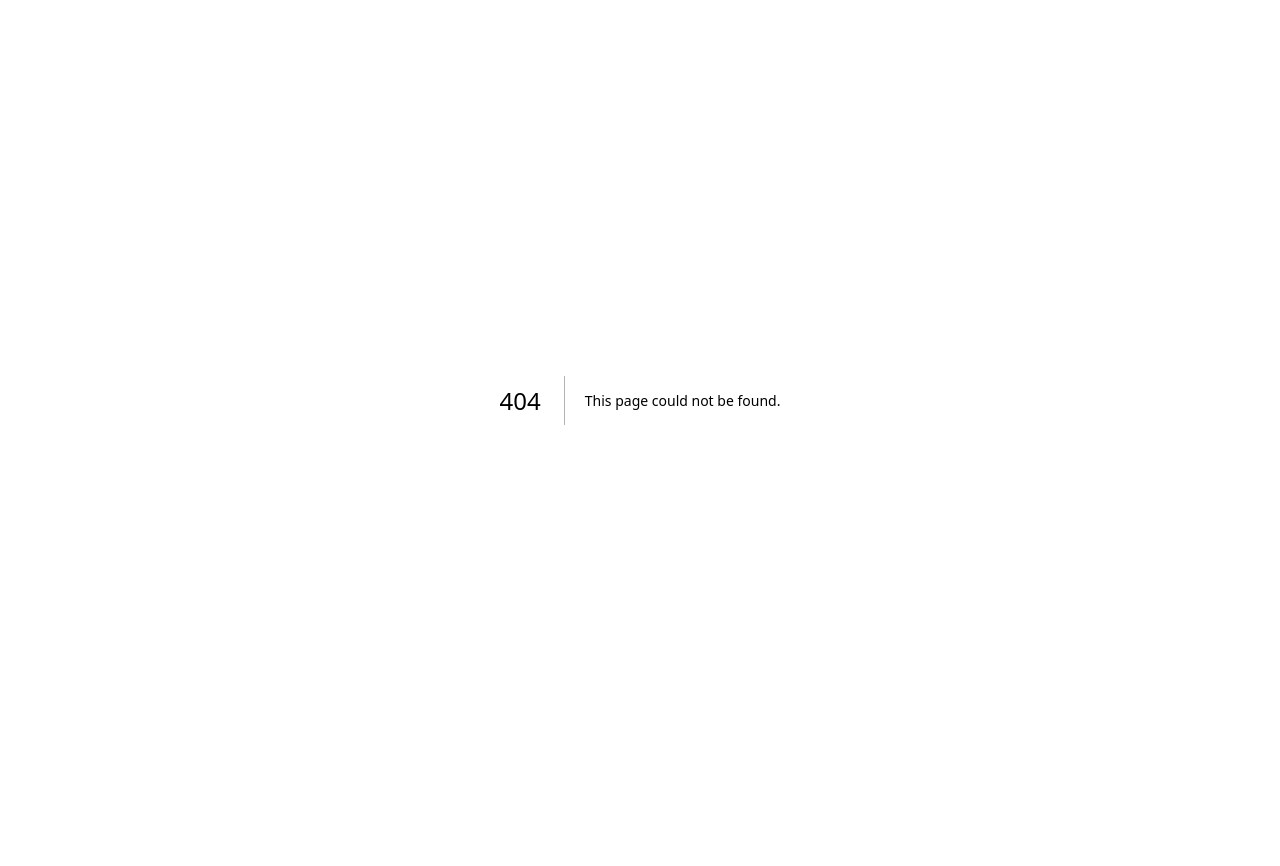
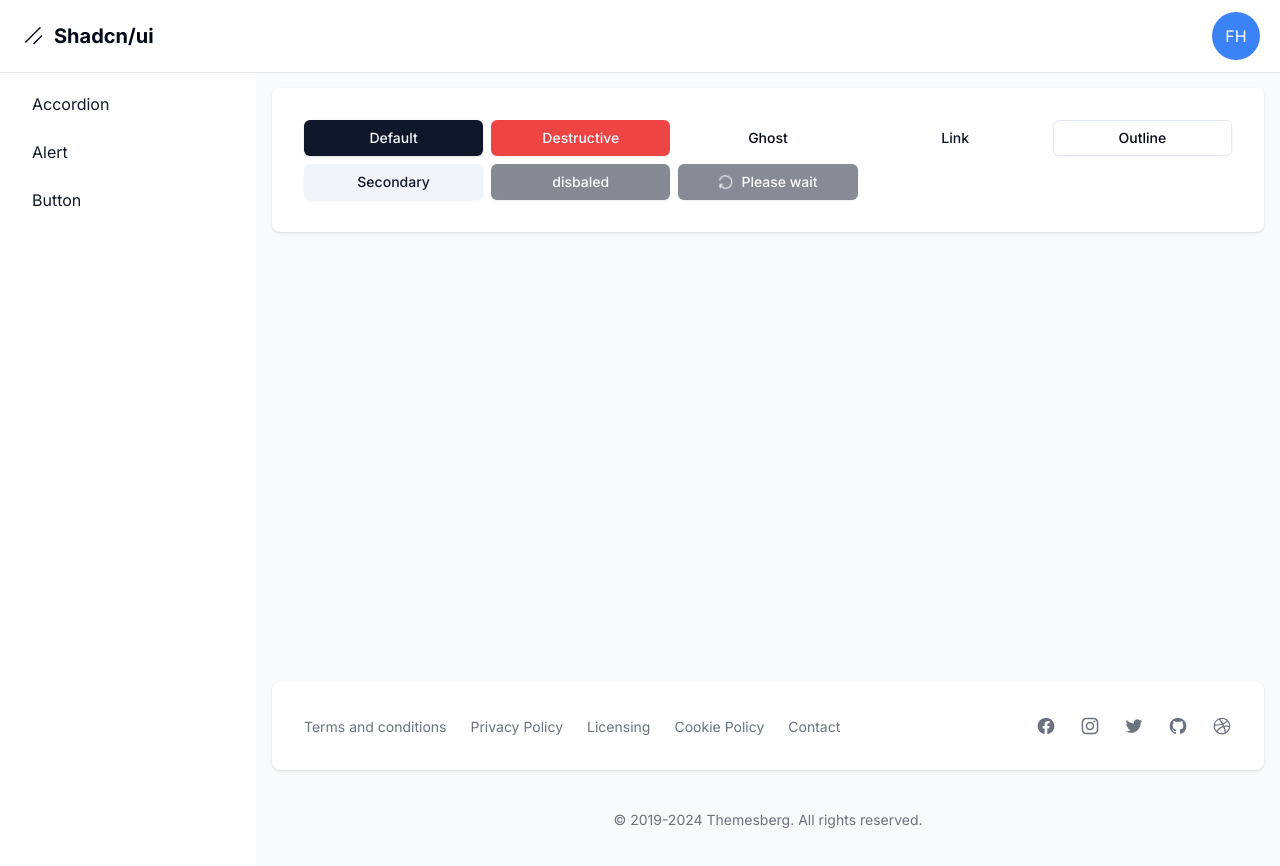
Before and after one commit to ReedRichards0511/shadcdn-ui, a Next.js app: page /dashboard/button in a window 1280 px wide. Before the commit this address had no page. Shown: the top 866 px of the page. Before the commit the page ends 800 px from the top, so only its background shows below. Built offline with nearby package versions, Linux system fonts and the light colour scheme.

Commit message:
add button component

```diff
--- a/package.json
+++ b/package.json
@@ -11,6 +11,7 @@
   "dependencies": {
     "@radix-ui/react-accordion": "^1.2.0",
     "@radix-ui/react-icons": "^1.3.0",
+    "@radix-ui/react-slot": "^1.1.0",
     "class-variance-authority": "^0.7.0",
     "clsx": "^2.1.1",
     "next": "14.2.4",
--- /dev/null
+++ b/src/app/dashboard/button/page.tsx
@@ -0,0 +1,20 @@
+import { Button } from "@/components/ui/button";
+import { ReloadIcon } from "@radix-ui/react-icons";
+
+export default function Page() {
+  return (
+    <div className="grid grid-cols-5 gap-2">
+      <Button>Default</Button>
+      <Button variant='destructive'>Destructive</Button>
+      <Button variant='ghost'>Ghost</Button>
+      <Button variant='link'>Link</Button>
+      <Button variant='outline'>Outline</Button>
+      <Button variant='secondary'>Secondary</Button>
+      <Button disabled>disbaled</Button>
+      <Button disabled>
+        <ReloadIcon className="mr-2 h-4 animate-spin" />
+        Please wait
+      </Button>
+    </div>
+  );
+}
--- a/src/app/dashboard/layout.tsx
+++ b/src/app/dashboard/layout.tsx
@@ -3,6 +3,7 @@
 const links = [
   { name: "accordion", href: "accordion" },
   { name: "alert", href: "alert" },
+  { name: "button", href: "button" },
 ];
 
 export default function DashboardLayout({
--- /dev/null
+++ b/src/components/ui/button.tsx
@@ -0,0 +1,57 @@
+import * as React from "react"
+import { Slot } from "@radix-ui/react-slot"
+import { cva, type VariantProps } from "class-variance-authority"
+
+import { cn } from "@/lib/utils"
+
+const buttonVariants = cva(
+  "inline-flex items-center justify-center whitespace-nowrap rounded-md text-sm font-medium transition-colors focus-visible:outline-none focus-visible:ring-1 focus-visible:ring-ring disabled:pointer-events-none disabled:opacity-50",
+  {
+    variants: {
+      variant: {
+        default:
+          "bg-primary text-primary-foreground shadow hover:bg-primary/90",
+        destructive:
+          "bg-destructive text-destructive-foreground shadow-sm hover:bg-destructive/90",
+        outline:
+          "border border-input bg-background shadow-sm hover:bg-accent hover:text-accent-foreground",
+        secondary:
+          "bg-secondary text-secondary-foreground shadow-sm hover:bg-secondary/80",
+        ghost: "hover:bg-accent hover:text-accent-foreground",
+        link: "text-primary underline-offset-4 hover:underline",
+      },
+      size: {
+        default: "h-9 px-4 py-2",
+        sm: "h-8 rounded-md px-3 text-xs",
+        lg: "h-10 rounded-md px-8",
+        icon: "h-9 w-9",
+      },
+    },
+    defaultVariants: {
+      variant: "default",
+      size: "default",
+    },
+  }
+)
+
+export interface ButtonProps
+  extends React.ButtonHTMLAttributes<HTMLButtonElement>,
+    VariantProps<typeof buttonVariants> {
+  asChild?: boolean
+}
+
+const Button = React.forwardRef<HTMLButtonElement, ButtonProps>(
+  ({ className, variant, size, asChild = false, ...props }, ref) => {
+    const Comp = asChild ? Slot : "button"
+    return (
+      <Comp
+        className={cn(buttonVariants({ variant, size, className }))}
+        ref={ref}
+        {...props}
+      />
+    )
+  }
+)
+Button.displayName = "Button"
+
+export { Button, buttonVariants }
```
Also changed, not shown: 1 other file (tests, documents, lock files or other folders).
